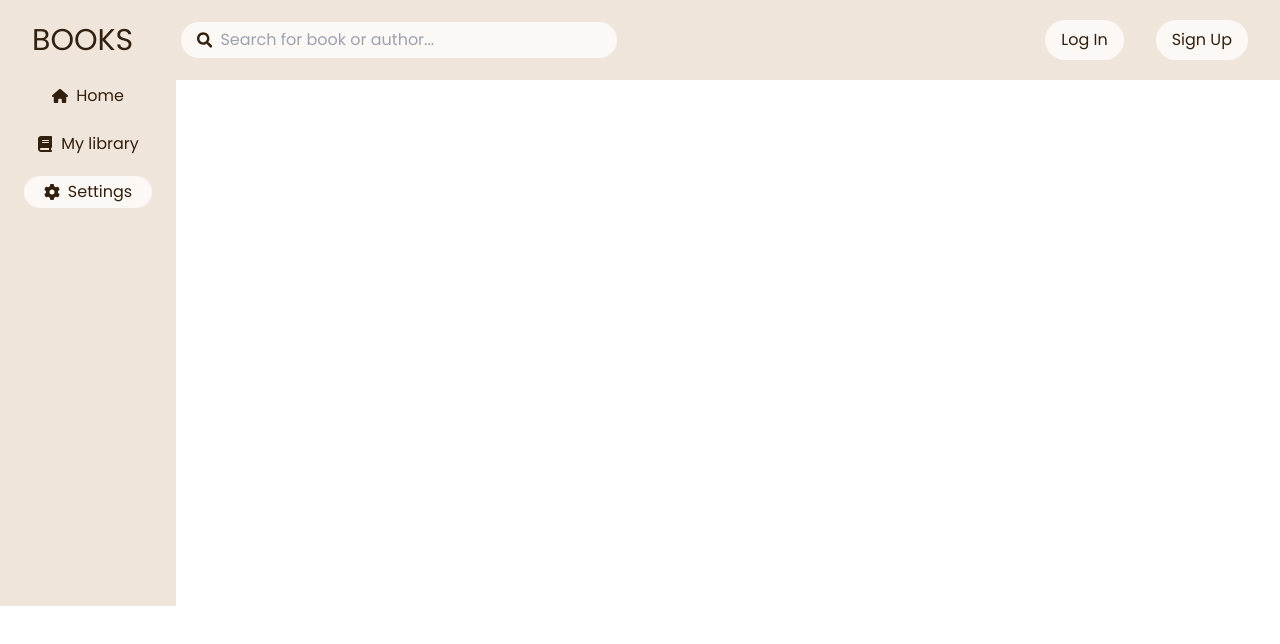
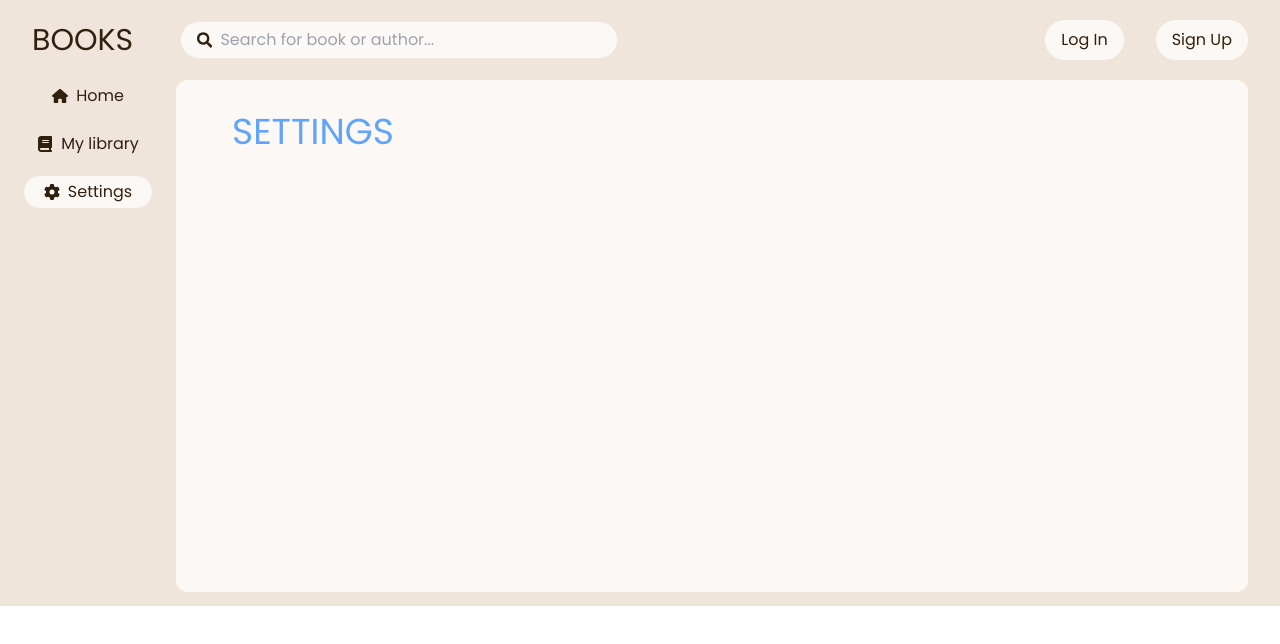
Before and after one commit to gusalviarez/books, a React (Vite) app: page /settings in a window 1280 px wide. Shown: the top 644 px of the page. Built offline with nearby package versions, Linux system fonts and the light colour scheme.

Commit message:
add settings page

```diff
--- a/src/App.tsx
+++ b/src/App.tsx
@@ -3,6 +3,7 @@ import { Routes, Route } from "react-router-dom";
 import Root from "./routes/root";
 import Library from "./routes/library";
 import Sidebar from "./components/Sidebar";
+import Settings from "./routes/settings";
 
 function App() {
   return (
@@ -13,6 +14,8 @@ function App() {
         <Routes>
           <Route path="/" element={<Root />} />
           <Route path="/library" element={<Library />} />
+          <Route path="/settings" element={<Settings />} />
+          <Route path="/books/:bookId" element={<Settings />} />
         </Routes>
       </div>
     </>
--- /dev/null
+++ b/src/routes/books.tsx
@@ -0,0 +1,11 @@
+function books() {
+  return (
+    <div className="bg-brown-light w-[75rem] h-[32.9rem]">
+      <div className="bg-white-cream rounded-xl mr-8 h-[32rem] px-14 py-8 overflow-y-scroll">
+        <h2 className="text-4xl text-blue-400 pb-5 font-medium">Book name</h2>
+      </div>
+    </div>
+  );
+}
+
+export default books;
--- /dev/null
+++ b/src/routes/settings.tsx
@@ -0,0 +1,11 @@
+function settings() {
+  return (
+    <div className="bg-brown-light w-[75rem] h-[32.9rem]">
+      <div className="bg-white-cream rounded-xl mr-8 h-[32rem] px-14 py-8 overflow-y-scroll">
+        <h2 className="text-4xl text-blue-400 pb-5 font-medium">SETTINGS</h2>
+      </div>
+    </div>
+  );
+}
+
+export default settings;
```
